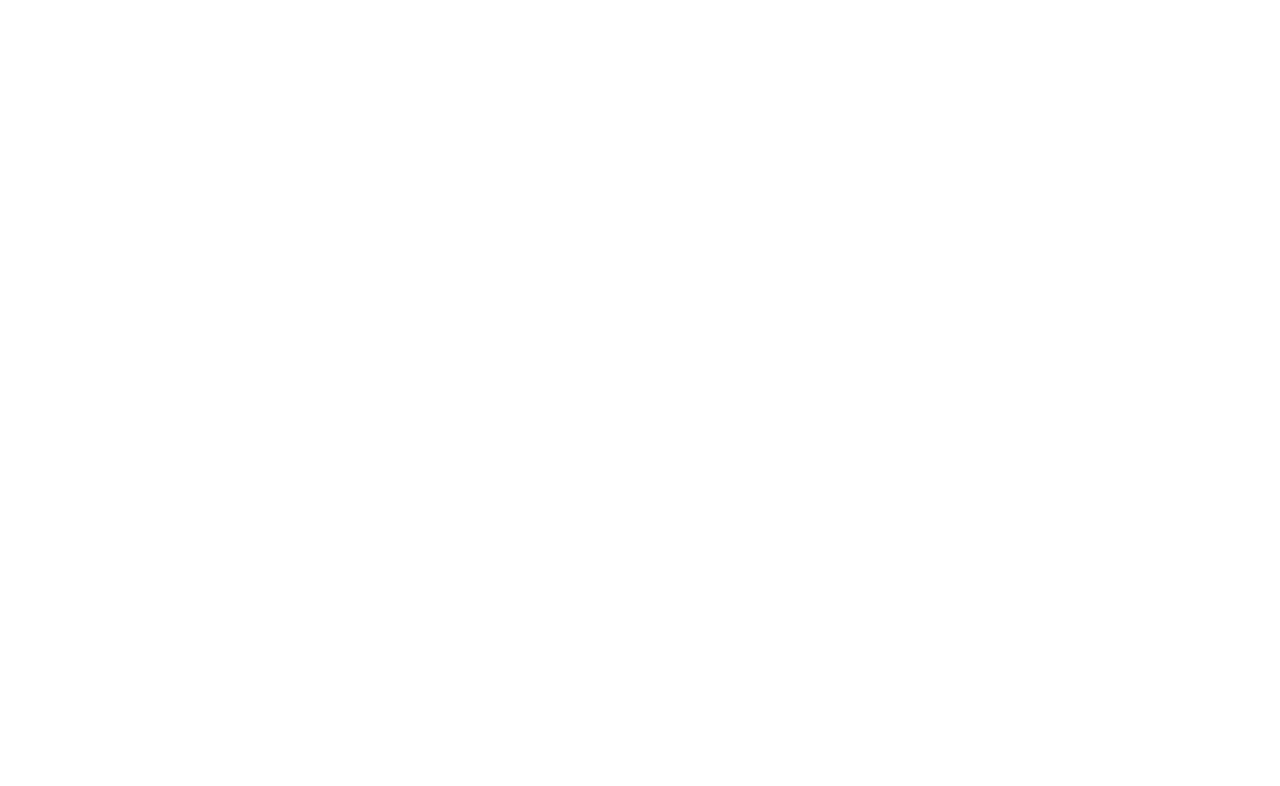
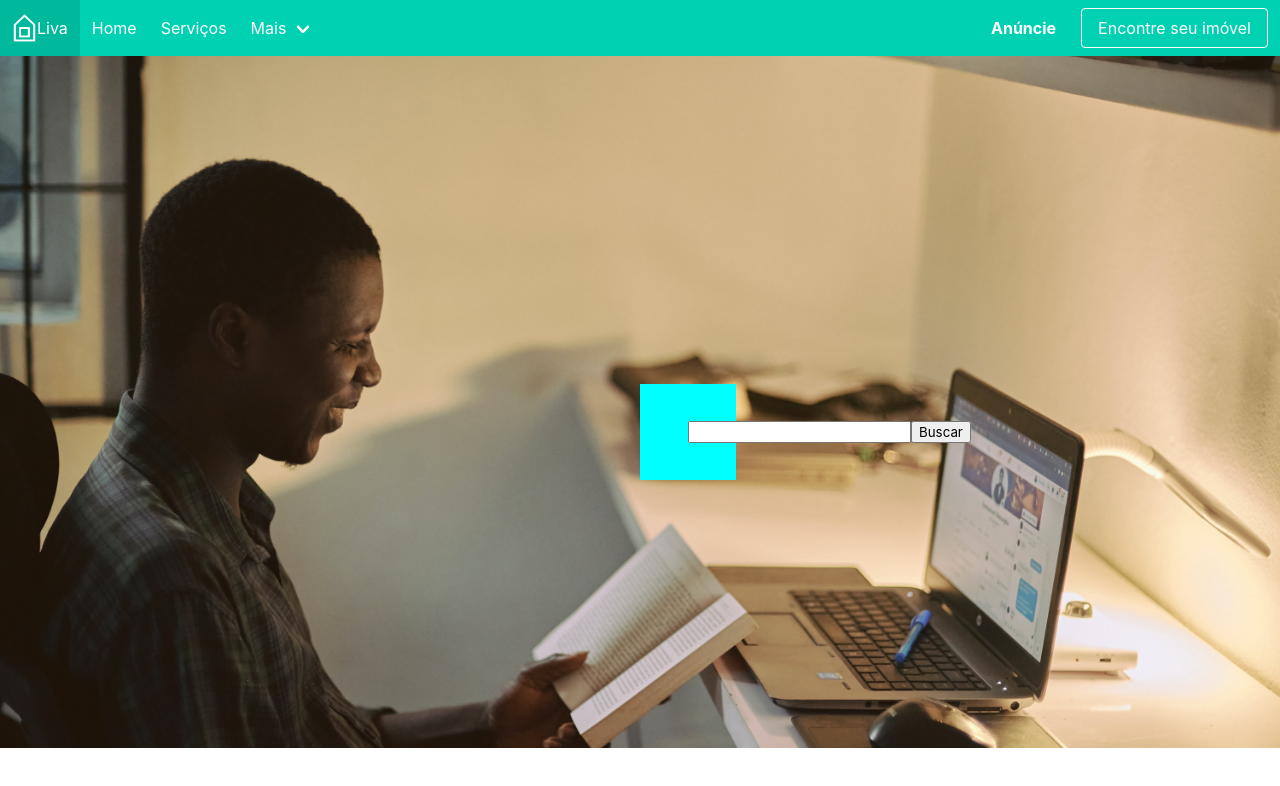
Before and after one commit to JoanWilson/site-liva, a plain HTML site: page index.html in a window 1280 px wide. Drawn offline with nearby package versions, Linux system fonts and the light colour scheme.

Commit message:
aplicando Bulma

```diff
--- a/index.html
+++ b/index.html
@@ -1,19 +1,82 @@
 <!DOCTYPE html>
-<html lang="pt-br">
+<html>
+
 <head>
-    <meta charset="UTF-8">
-    <meta http-equiv="X-UA-Compatible" content="IE=edge">
-    <meta name="viewport" content="width=device-width, initial-scale=1.0">
-    <title>Liva Imóveis</title>
-    <link rel="stylesheet" href="./style/reset.css">
-    <link rel="stylesheet" href="./style/main.css">
+    <meta charset="utf-8">
+    <meta name="viewport" content="width=device-width, initial-scale=1">
+    <title>Hello Bulma!</title>
+    <link rel="stylesheet" href="https://cdn.jsdelivr.net/npm/bulma@0.9.3/css/bulma.min.css">
+    <link rel="stylesheet" href="./style/custom.css">
 </head>
+
 <body>
-    <!--Header-->
+    <nav class="navbar is-primary is-fixed-top" role="navigation" aria-label="main navigation">
+        <div class="navbar-brand">
+            <a class="navbar-item" href="index.html">
+                <img src="./assets/logowhite.png" width="25">
+                <h1 class="is-white">Liva</h1>
+            </a>
+
+            <a role="button" class="navbar-burger" aria-label="menu" aria-expanded="false"
+                data-target="navbarBasicExample">
+                <span aria-hidden="true"></span>
+                <span aria-hidden="true"></span>
+                <span aria-hidden="true"></span>
+            </a>
+        </div>
+
+        <div id="navbarBasicExample" class="navbar-menu">
+            <div class="navbar-start">
+                <a class="navbar-item">
+                    Home
+                </a>
+
+                <a class="navbar-item">
+                    Serviços
+                </a>
+
+                <div class="navbar-item has-dropdown is-hoverable">
+                    <a class="navbar-link">
+                        Mais
+                    </a>
+
+                    <div class="navbar-dropdown">
+                        <a class="navbar-item">
+                            Sobre
+                        </a>
+                        <a class="navbar-item">
+                            Ajuda
+                        </a>
+                        <a class="navbar-item">
+                            Contato
+                        </a>
+                    </div>
+                </div>
+            </div>
+
+            <div class="navbar-end">
+                <div class="navbar-item">
+                    <div class="buttons">
+                        <a class="button is-primary">
+                            <strong>Anúncie</strong>
+                        </a>
+                        <a class="button is-white is-outlined">
+                            Encontre seu imóvel
+                        </a>
+                    </div>
+                </div>
+            </div>
+        </div>
+    </nav>
+
+      <section class="hero is-fullheight-with-navbar">
+        <div id="porcaria" class="hero-body">
+                <input type="text">
+                <button>Buscar</button>
+          </div>
+        </div>
+      </section>
     <!--Section-->
-    <!--Bla Bla bla-->
-    <!--Bla bla bla-->
-    <!--Sobre-->
-    <!--Footer-->
 </body>
+
 </html>
--- /dev/null
+++ b/style/custom.css
@@ -0,0 +1,13 @@
+section {
+    background-image: url(/assets/emmanuel-ikwuegbu-MSX3O-Sqa8U-unsplash.jpg);
+    background-repeat: none;
+    background-size: cover;
+}
+
+#porcaria {
+    background-color: aqua;
+
+    margin: 30% 50% 0% 50%;
+    max-width: 1000px;
+    max-height: 30px;
+}
--- a/style/main.css
+++ b/style/main.css
@@ -0,0 +1,11 @@
+.navbar {
+    background-color: #0d1926;
+}
+
+ul#links li{
+    display: inline;
+    float: right;
+}
+img{
+    float: left;
+}
```
Also changed, not shown: assets/emmanuel-ikwuegbu-MSX3O-Sqa8U-unsplash.jpg (added).
